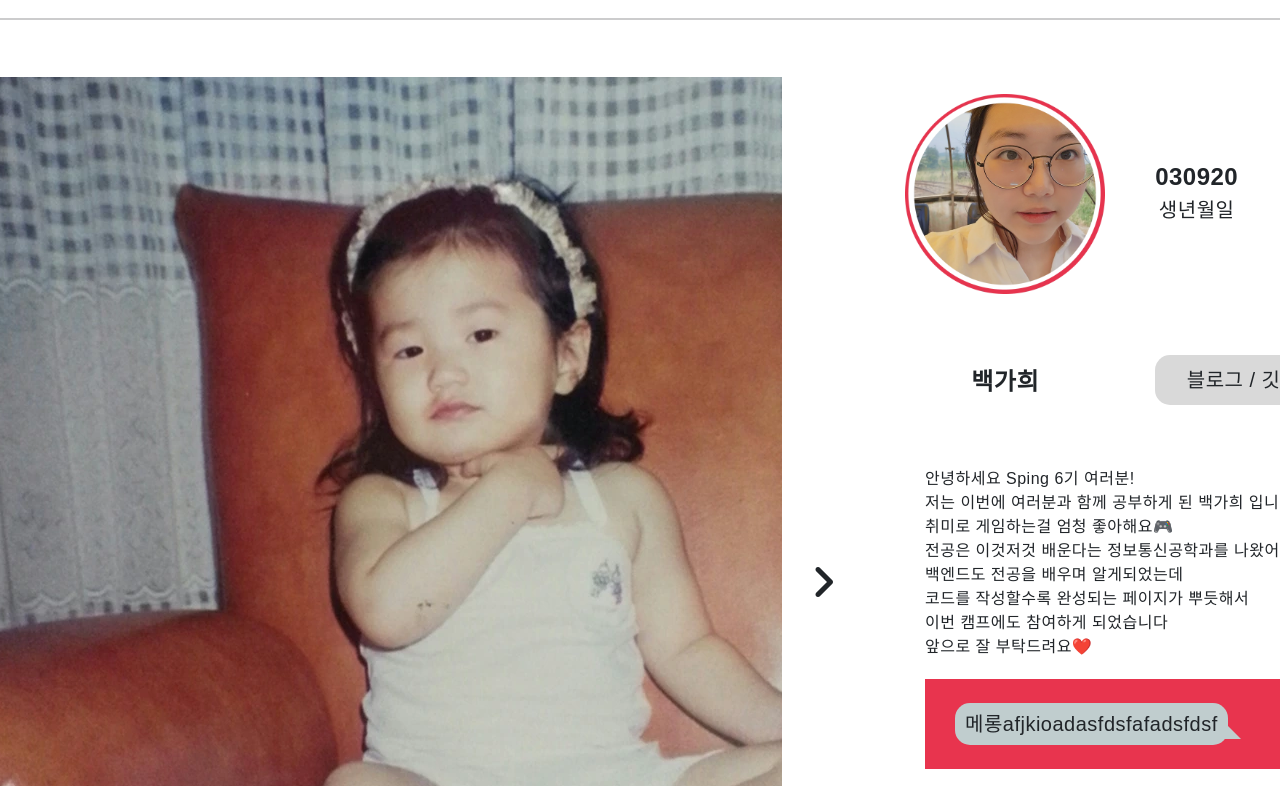
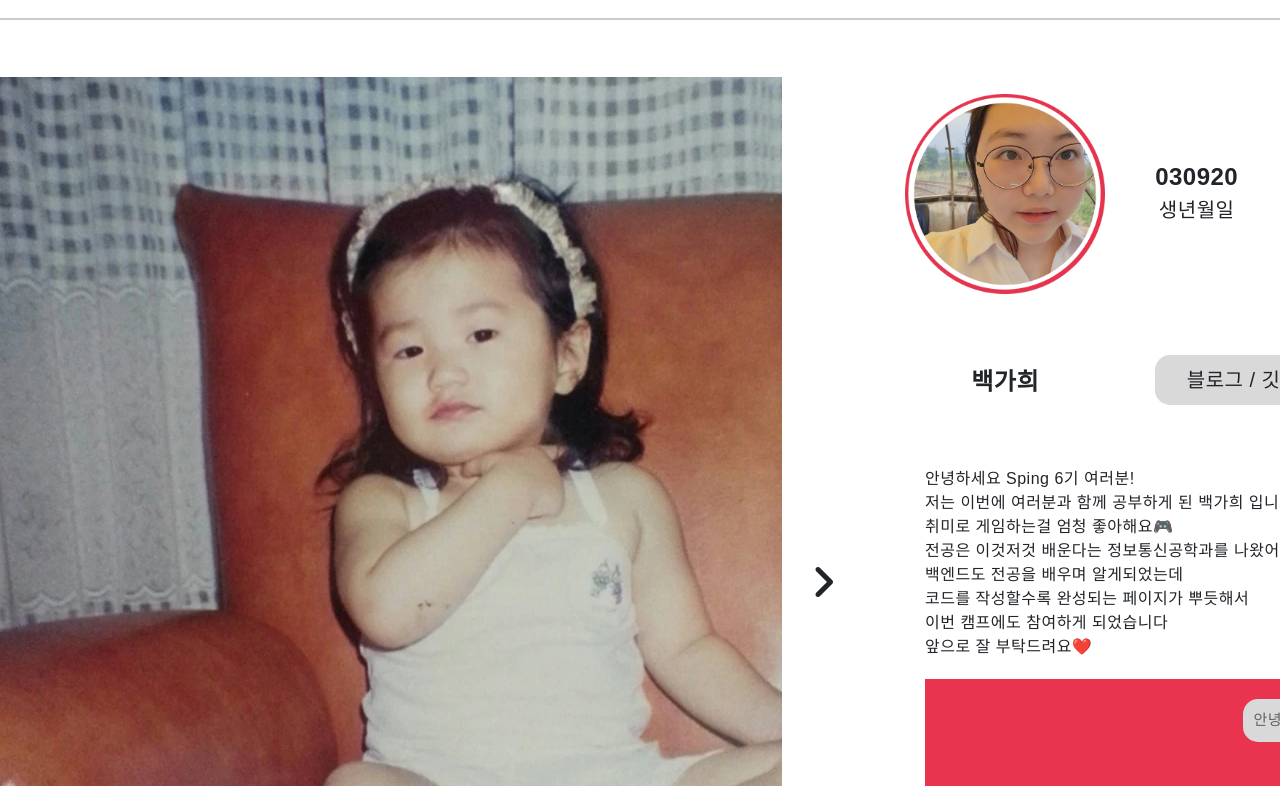
Before and after one commit to minjee2758/TeamIntroduction, a plain HTML site: page memberIntro.html in a window 1280 px wide. Shown: the part 143-929 px from the top of the page. Drawn offline with nearby package versions, Linux system fonts and the light colour scheme; no server answers; a web font is replaced by a local one.

Commit message:
댓글 불러오기 기능 추가

```diff
--- a/memberIntro.css
+++ b/memberIntro.css
@@ -231,7 +231,6 @@ hr {
     display: flex;
     text-align: center;
     align-items: center;
-    gap: 30px;
     border: 1px solid #E8344E;
     border-radius: 20px;
     padding-left: 20px;
@@ -260,15 +259,27 @@ hr {
 
 .commentList{
     background-color: #E8344E;
-    padding: 30px;
+    padding: 20px;
+    height: 300px;
+    display: flex;
+    flex-direction: column;
+    row-gap: 10px;
+    overflow: hidden;
+    overflow-y : auto;
+    align-items: flex-end;
 }
 
 .speech-bubble {
     position: relative;
-    background: #c0cdce;
+    background: #D9D9D9;
     border-radius: 15px;
-    display: inline;
+    display: inline-block;
+    word-wrap: break-word;
+    white-space: normal;
+    max-width: 70%;
     padding: 10px;
+    font-size: 15px;
+    color: #616161;
     }
 
     .speech-bubble:after {
@@ -279,7 +290,7 @@ hr {
     width: 0;
     height: 0;
     border: 20px solid transparent;
-    border-left-color: #c0cdce;
+    border-left-color: #D9D9D9;
     border-right: 0;
     border-bottom: 0;
     margin-top: -5px;
--- a/memberIntro.html
+++ b/memberIntro.html
@@ -122,7 +122,7 @@
             <div class="comment">
                 <div class="commentList">
                     <div class="speech-bubble">
-                        메롱afjkioadasfdsfafadsfdsf
+                        안녕하세요
                     </div>
                 </div>
                 <div class="commentMake">
--- a/memberIntro.js
+++ b/memberIntro.js
@@ -22,6 +22,15 @@ const app = initializeApp(firebaseConfig);
 const db = getFirestore(app);
 
 $(document).ready(async function () {
+
+    let doc = await getDocs(collection(db, "commenting"));
+    doc.forEach((doc) => {
+      let commentData = doc.data();
+      let temp_html = `<div class="speech-bubble">${commentData.text}</div>`;
+      $(".commentList").append(temp_html);
+
+  });
+
   $("#submmit").click(async function () {
     let comment = $("#commenting").val();
 
@@ -29,16 +38,19 @@ $(document).ready(async function () {
       alert("댓글을 입력해주세요!");
       return;
     }
-    addDoc(collection(db, "commenting"), {text : comment})
+    addDoc(collection(db, "commenting"), { text: comment });
 
     try {
-        await addDoc(collection(db, "commenting"), { text: comment, timestamp: new Date() });
-        console.log("댓글 게시 완료")
+      await addDoc(collection(db, "commenting"), {
+        text: comment,
+        timestamp: new Date(),
+      });
+      console.log("댓글 게시 완료");
       $("#commenting").val(""); // 입력창 비우기
     } catch (error) {
       console.error("Error adding document: ", error);
       alert("댓글 저장에 실패했습니다.");
     }
+  });
 
 });
-});
```
Lines whose indentation alone changed are shown as unchanged.
